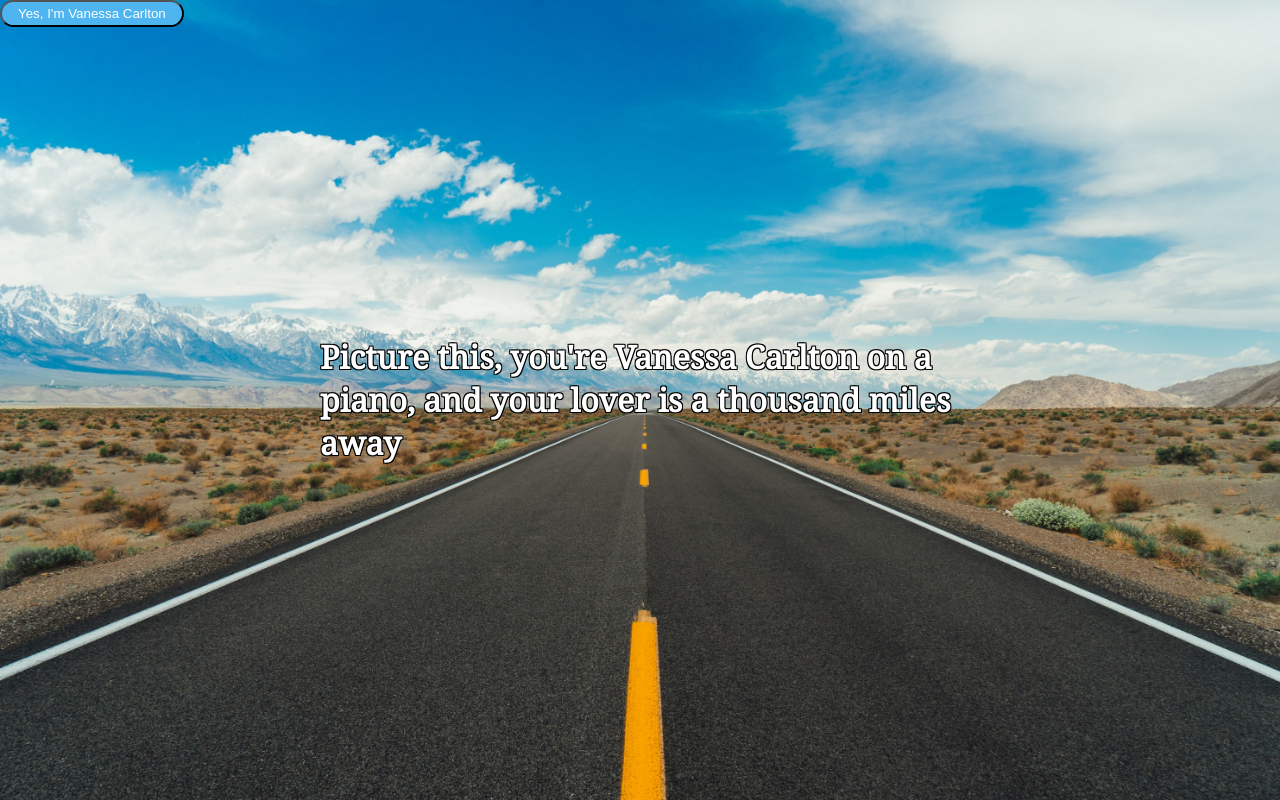
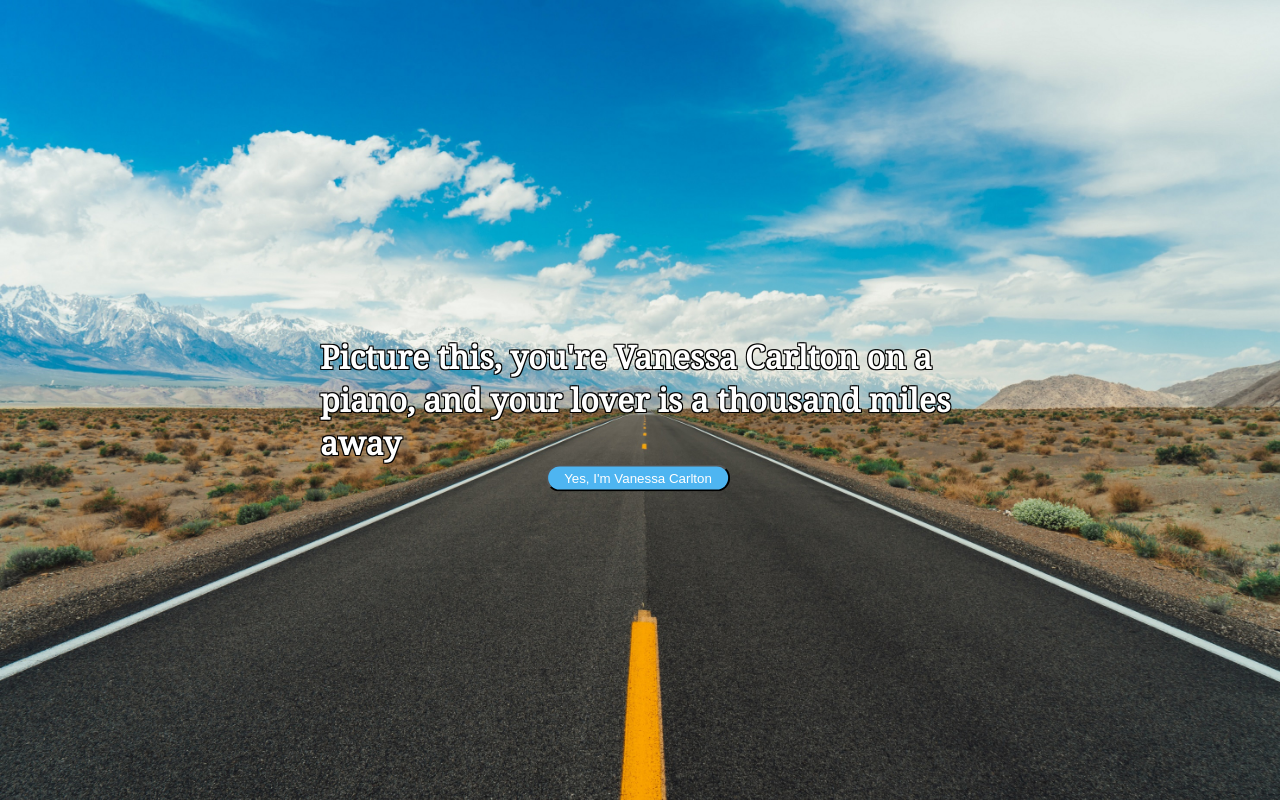
Before and after one commit to SebStrug/thousand-miles, a Flask app: template templates/home.html in a window 1280 px wide. Run offline with Flask 2, Linux system fonts and the light colour scheme; the template is opened without the code that fills it, so the values that code supplies are empty.

Commit message:
Below center class CSS

```diff
--- a/static/stylesheet.css
+++ b/static/stylesheet.css
@@ -22,6 +22,15 @@ body {
     margin: 0;
     position: fixed;
     top: 50%;
+    left: 50%;
+    -ms-transform: translate(-50%, -50%);
+    transform: translate(-50%, -50%);
+}
+
+.below-center{
+    margin: 0;
+    position: fixed;
+    top: 60%;
     left: 50%;
     -ms-transform: translate(-50%, -50%);
     transform: translate(-50%, -50%);
```
